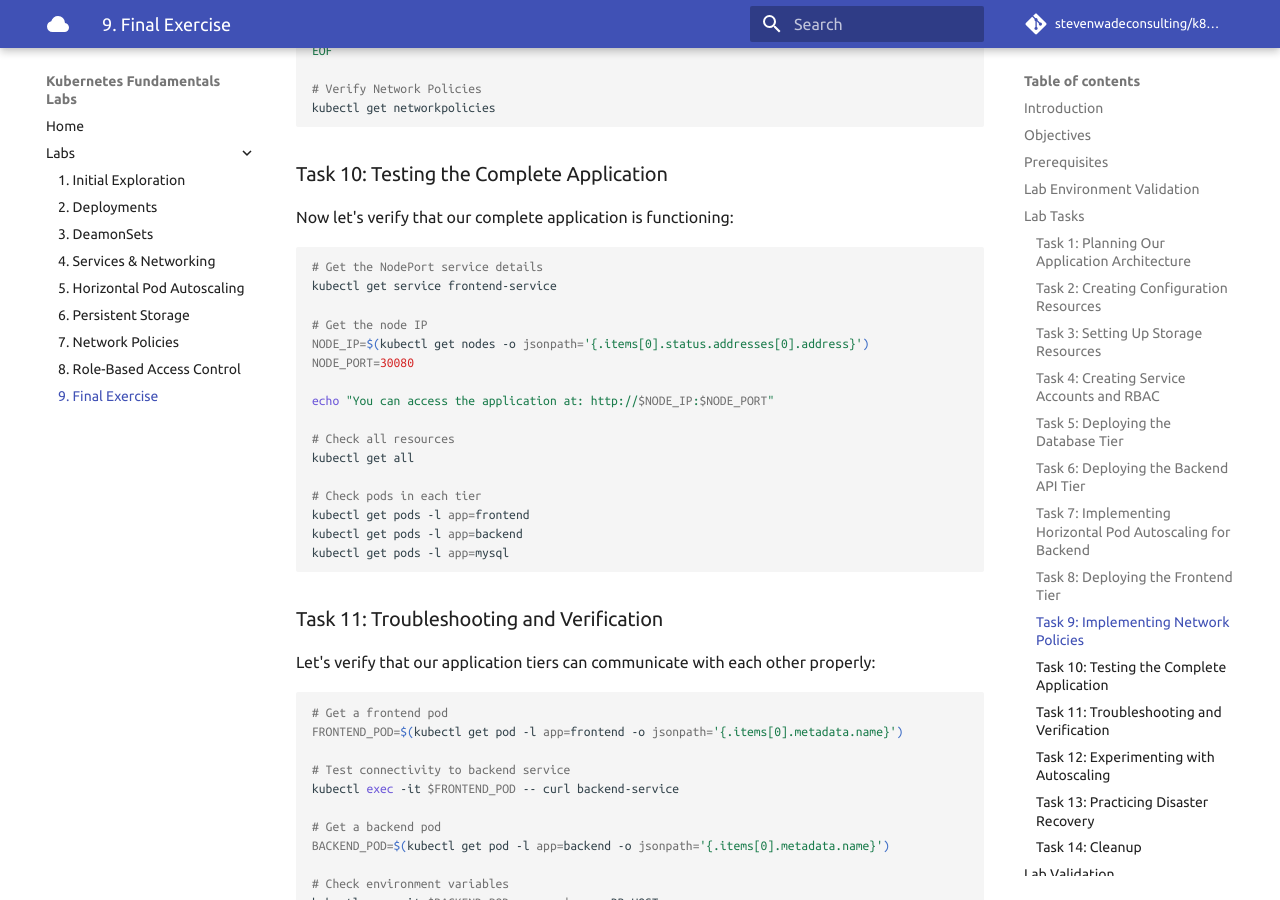
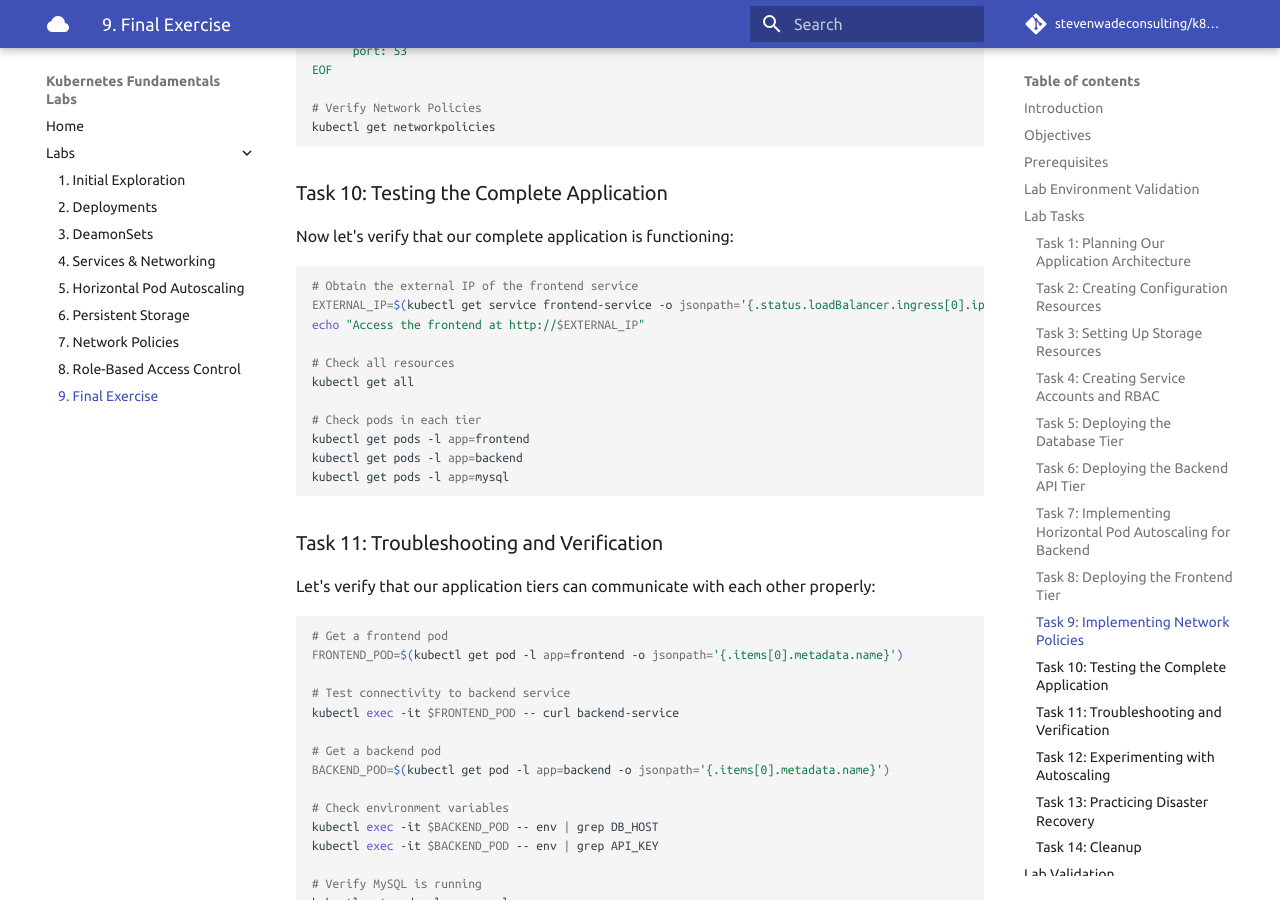
Before and after one commit to stevenwadeconsulting/k8s-fundamentals-labs, an MkDocs documentation site: the page built from docs/labs/9-complete-app.md, in a window 1280 px wide and 900 px high, scrolled down 7259 px. Built offline with MkDocs 1.6.1 and Material for MkDocs 9.7.7, drawn with Linux system fonts in a browser that asks for light colours; plug-ins that fetch from the network failed and are left out; comment, search, counter and statistics services are not loaded; some of the changed text lies outside the part shown.

Commit message:
feat: adding examples
Signed-off-by: Steven Wade <steven@stevenwade.co.uk>

````diff
--- a/docs/labs/9-complete-app.md
+++ b/docs/labs/9-complete-app.md
@@ -240,20 +240,22 @@ apiVersion: v1
 kind: Service
 metadata:
   name: frontend-service
-  labels:
-    app: frontend
 spec:
-  selector:
-    app: frontend
+  type: LoadBalancer
   ports:
   - port: 80
     targetPort: 80
-    nodePort: 30080
-  type: NodePort
+    protocol: TCP
+  selector:
+    app: frontend
 EOF
 
 # Verify frontend deployment
 kubectl get pods,services -l app=frontend
+
+# Wait for the LoadBalancer to be assigned an external IP
+watch kubectl get services frontend-service
+
 ```
 
 ### Task 9: Implementing Network Policies
@@ -353,14 +355,9 @@ kubectl get networkpolicies
 Now let's verify that our complete application is functioning:
 
 ```bash
-# Get the NodePort service details
-kubectl get service frontend-service
-
-# Get the node IP
-NODE_IP=$(kubectl get nodes -o jsonpath='{.items[0].status.addresses[0].address}')
-NODE_PORT=30080
-
-echo "You can access the application at: http://$NODE_IP:$NODE_PORT"
+# Obtain the external IP of the frontend service
+EXTERNAL_IP=$(kubectl get service frontend-service -o jsonpath='{.status.loadBalancer.ingress[0].ip}')
+echo "Access the frontend at http://$EXTERNAL_IP"
 
 # Check all resources
 kubectl get all
````
Also changed, not shown: 1 other file.
